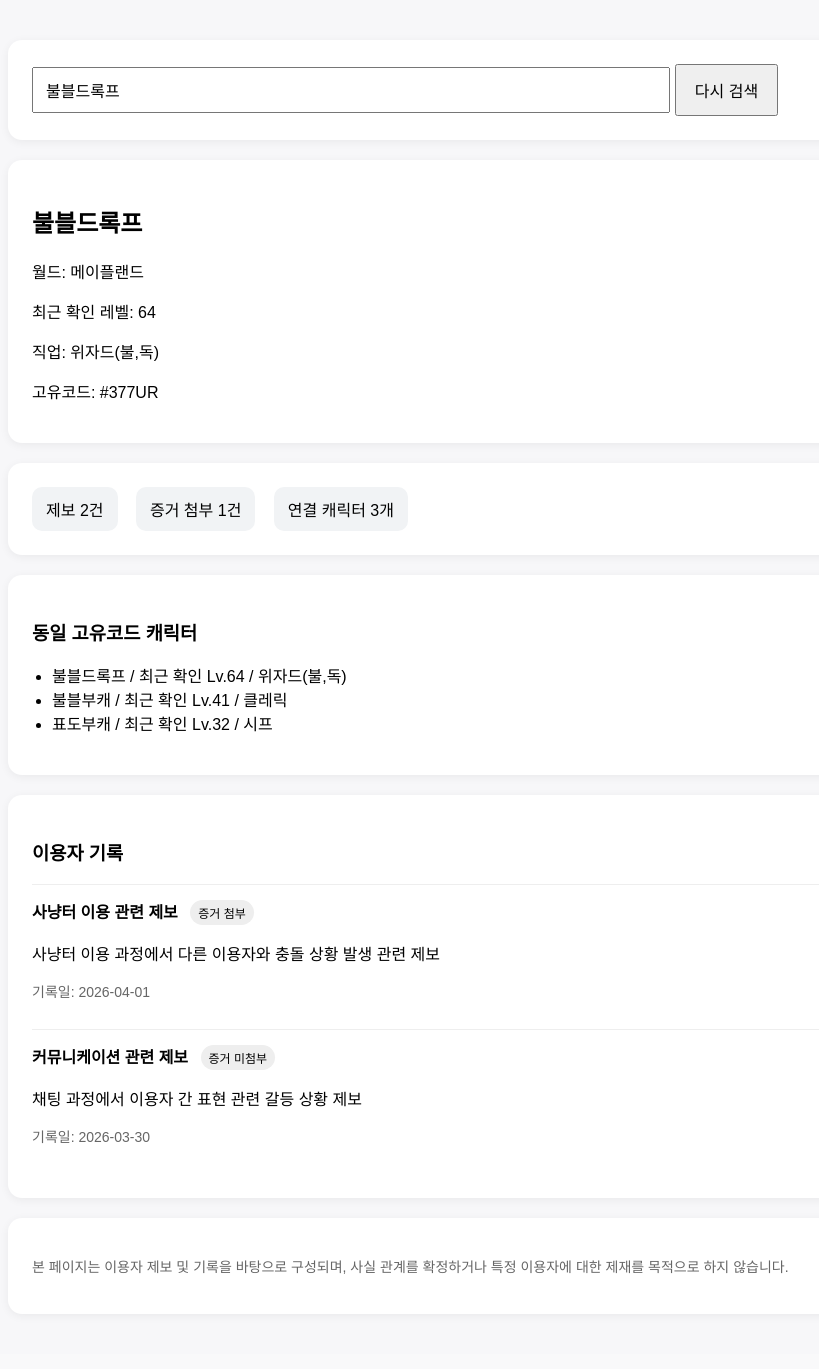
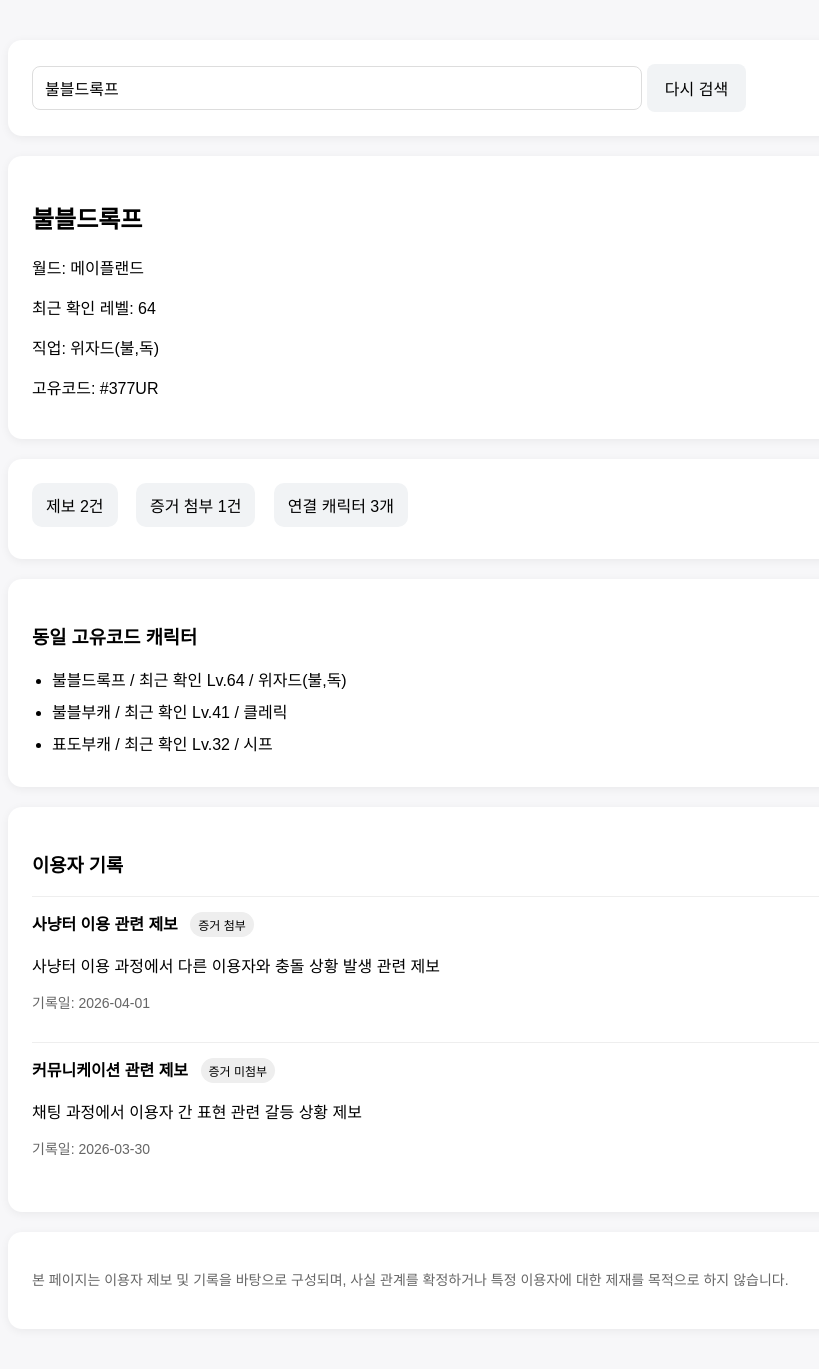
Before and after one commit to hodu1106/mlchecker, a Flask app: a page that uses templates/result.html in a window 1280 px wide. Shown: the whole page, without its empty margins (172-991 px from the left). Before the commit the page ends 1274 px from the top, so only its background shows below. Run offline with Flask 3, Linux system fonts and the light colour scheme; data comes from the database, SQL or seed files in the repository.

Commit message:
Update result.html

```diff
--- a/templates/result.html
+++ b/templates/result.html
@@ -22,11 +22,18 @@
       width: 70%;
       padding: 12px;
       font-size: 16px;
+      box-sizing: border-box;
+      border: 1px solid #ddd;
+      border-radius: 8px;
+      background: #fff;
     }
     button {
       padding: 12px 18px;
       font-size: 16px;
       cursor: pointer;
+      border: none;
+      border-radius: 8px;
+      background: #f1f3f5;
     }
     .stat {
       display: inline-block;
@@ -34,17 +41,27 @@
       padding: 10px 14px;
       border-radius: 10px;
       background: #f1f3f5;
+      margin-bottom: 8px;
     }
     .muted {
       color: #666;
       font-size: 14px;
+      line-height: 1.5;
     }
     ul {
       padding-left: 20px;
+      margin-bottom: 0;
+    }
+    li {
+      margin-bottom: 8px;
     }
     .report {
       border-top: 1px solid #eee;
       padding: 14px 0;
+    }
+    .report:first-child {
+      border-top: none;
+      padding-top: 0;
     }
     .badge {
       display: inline-block;
@@ -53,6 +70,9 @@
       background: #eee;
       font-size: 12px;
       margin-left: 8px;
+    }
+    .notice {
+      background: #eef6ee;
     }
     a {
       text-decoration: none;
@@ -66,6 +86,12 @@
       <button type="submit">다시 검색</button>
     </form>
   </div>
+
+  {% if reported == '1' %}
+    <div class="box notice">
+      <p class="muted">제보가 등록되었습니다.</p>
+    </div>
+  {% endif %}
 
   {% if not found %}
     <div class="box">
```
